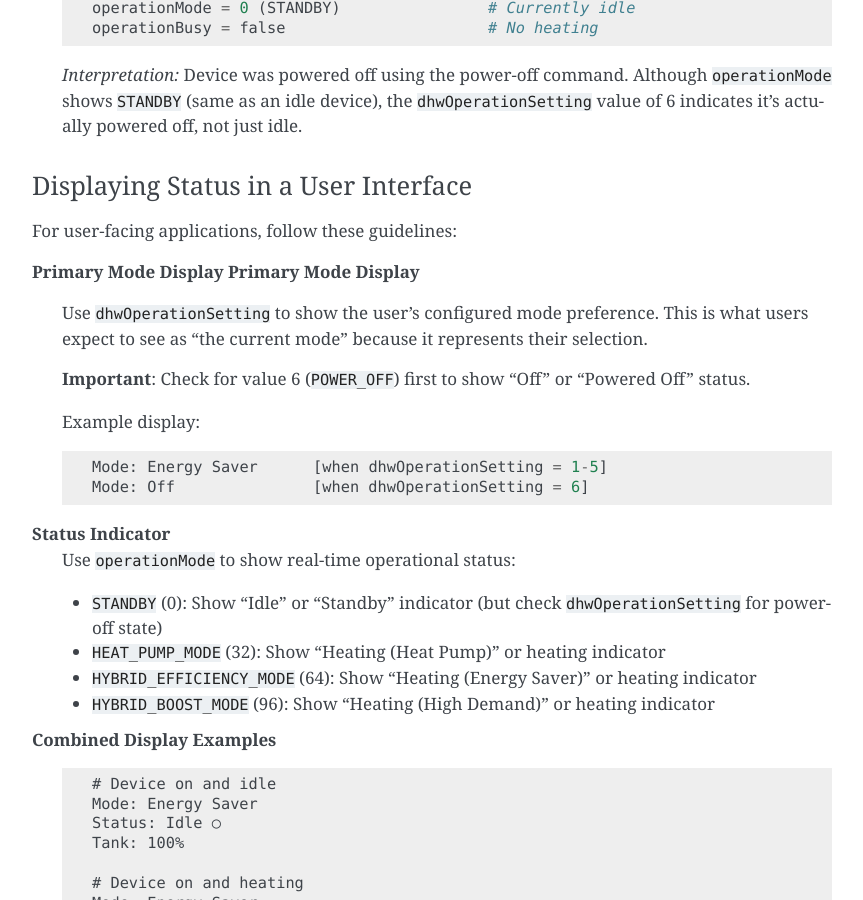
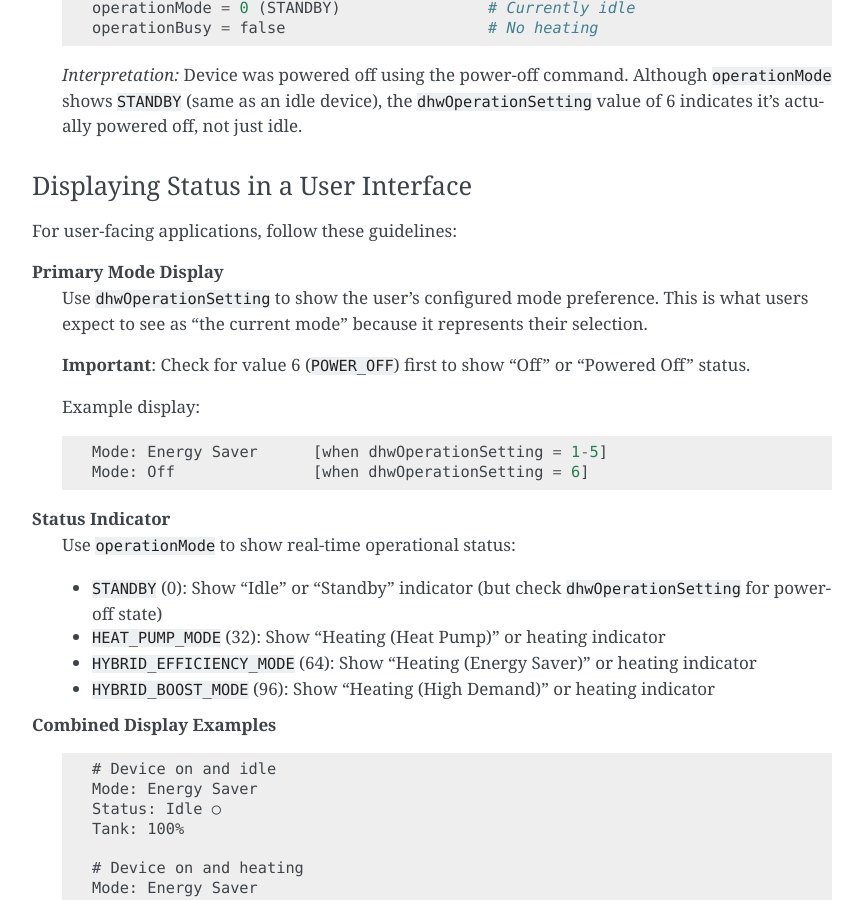
Before and after one commit to eman/nwp500-python, a Sphinx documentation site: the page built from docs/DEVICE_STATUS_FIELDS.rst, in a window 1280 px wide and 900 px high, scrolled down 13013 px. Shown: the whole window, without its empty margins (338-1201 px from the left). Built offline with Sphinx 7.4.7, drawn with Linux system fonts in a browser that asks for light colours.

Commit message:
Update docs/DEVICE_STATUS_FIELDS.rst
Co-authored-by: Copilot <175728472+Copilot@users.noreply.github.com>

```diff
--- a/docs/DEVICE_STATUS_FIELDS.rst
+++ b/docs/DEVICE_STATUS_FIELDS.rst
@@ -615,7 +615,6 @@ Displaying Status in a User Interface
 For user-facing applications, follow these guidelines:
 
 **Primary Mode Display**
-**Primary Mode Display**
   Use ``dhwOperationSetting`` to show the user's configured mode preference. This is what users expect to see as "the current mode" because it represents their selection.
 
   **Important**: Check for value 6 (``POWER_OFF``) first to show "Off" or "Powered Off" status.
```
